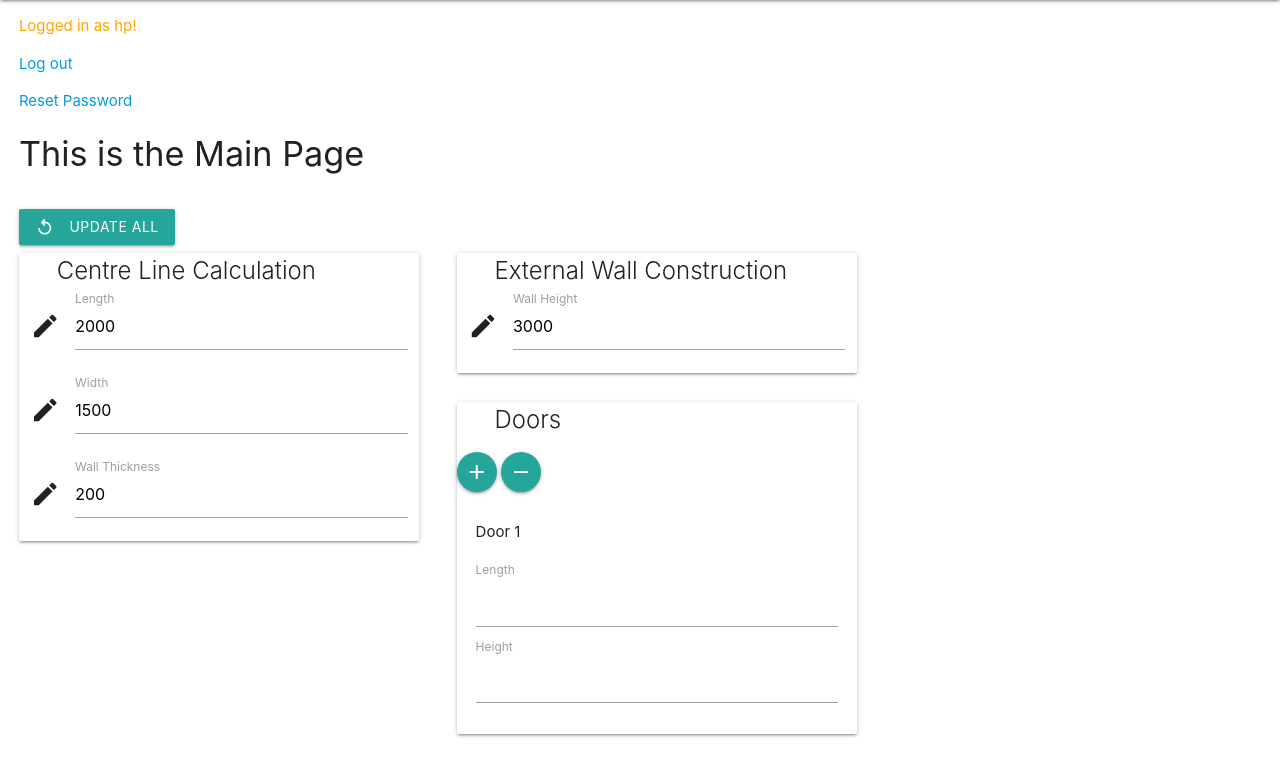
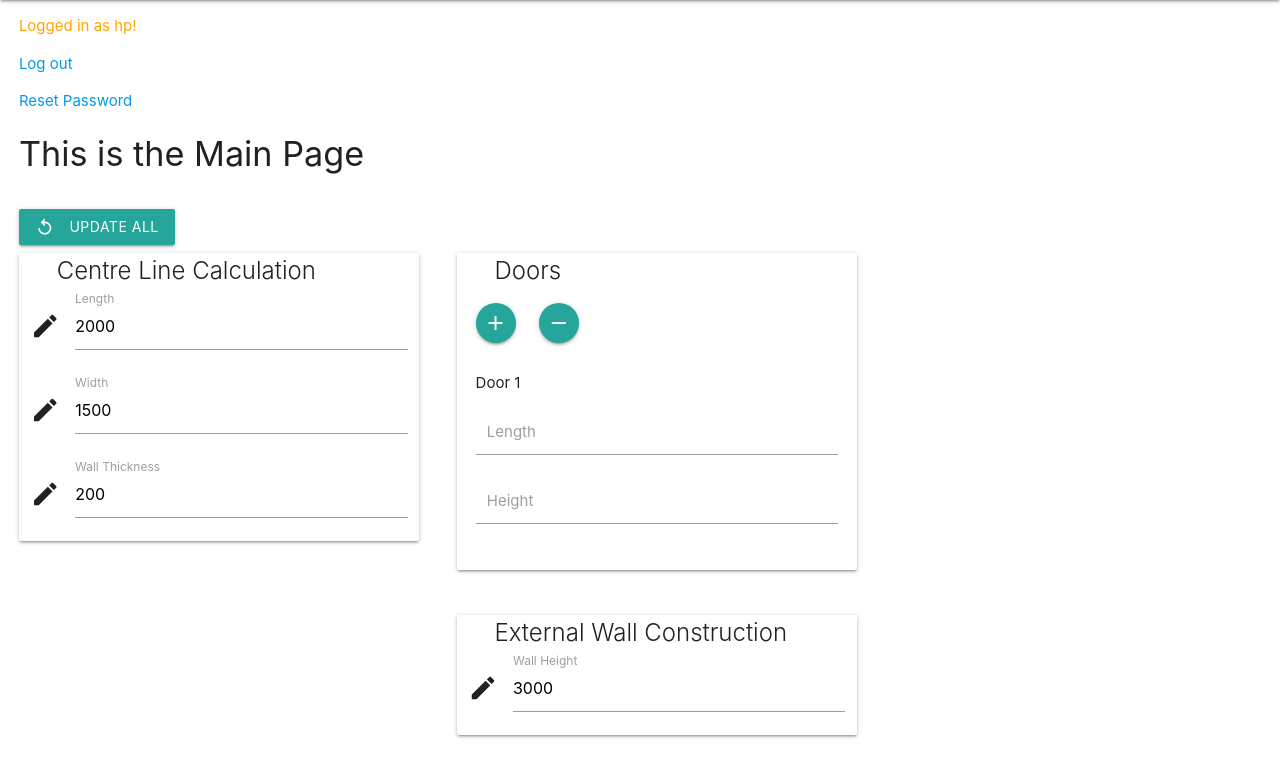
Before and after one commit to AdongoJr/Django-QS, a Django app: page /main/ in a window 1280 px wide. Shown: the part 64-835 px from the top of the page. After the commit the page ends 802 px from the top, so only its background shows below. Run offline with Django 3.2, Linux system fonts and the light colour scheme; a user stored in the database is signed in.

Commit message:
mods in door input fields

```diff
--- a/static/js/main.js
+++ b/static/js/main.js
@@ -8,10 +8,14 @@ function addDoorInput(divName) {
         let newdiv = document.createElement('div');
         newdiv.className = 'one';
         newdiv.innerHTML = '<p>Door ' + (dCounter + 1) + '</p>' +
+            '<div class="input-field col s12">' +
             '<label for="length' + (dCounter + 1) + '">Length</label> ' +
             '<input type="number" name="length' + (dCounter + 1) + '" id="length' + (dCounter + 1) + '">' + '<br>' +
+            '</div>' +
+            '<div class="input-field col s12">' +
             '<label for="height' + (dCounter + 1) + '">Height</label> ' +
-            '<input type="number" name="height' + (dCounter + 1) + '" id="height' + (dCounter + 1) + '">' ;
+            '<input type="number" name="height' + (dCounter + 1) + '" id="height' + (dCounter + 1) + '">' +
+            '</div>';
         document.getElementById(divName).appendChild(newdiv);
         dCounter ++;
     }
@@ -24,7 +28,7 @@ $(document).ready(function(){
         let width = $('#width').val();
         let wallThickness = $('#wallThickness').val();
         let cL = (2*length) + (2*width) - (4*2*0.5*wallThickness);
-        $('#centreLine').text(cL);
+        $('#centreLine').text(`Centre Line: ${cL}`);
 
         let wallH = $('#wallH').val();
         grossArea = cL*wallH;
@@ -49,8 +53,7 @@ $(document).ready(function(){
         let totalDoorArea = sum
         let wallConstrArea = Math.round(((grossArea - totalDoorArea)*1e-6)*100)/100;
 
-        $('#wallConstr').text(wallConstrArea);
-        $('#doorArea').text(totalDoorArea*1e-6).css('color', 'blue');
+        $('#wallConstr').text(`Area: ${wallConstrArea}`);
     });
 
 
--- a/templates/main.html
+++ b/templates/main.html
@@ -30,11 +30,32 @@
 
             <h4 class="one" id="centreLine"></h4>
             </form>
-
         </div>
 
         <!--Wall Construction-->
         <div class="one" style="width: 400px; float: left;">
+
+            <!--Doors-->
+            <form class="card" id="doorForm">
+
+                <span class="card-title">Doors</span> <br>
+                <p id="addAnother" class="btn-floating waves-effect waves-light one" onclick="addDoorInput('dynamicInput_1');" > <i class="material-icons">add</i> </p>
+                <p id="dRemove" class="btn-floating waves-effect waves-light"> <i class="material-icons">remove</i> </p> <br>
+                <div id="dynamicInput_1">
+                    <div class="one">
+                        <p>Door 1</p>
+                        <div class="input-field col s12">
+                            <label for="length1">Length</label>
+                            <input type="number" name="length1" id="length1" value=""> <br>
+                        </div>
+                        <div class="input-field col s12">
+                            <label for="height1">Height</label>
+                            <input type="number" name="height1" id="height1" value="">
+                        </div>
+                    </div>
+                </div> <br>
+            </form> <br>
+
             <form class="card">
                 <div class="row">
                     <span class="card-title">External Wall Construction</span>
@@ -46,25 +67,8 @@
                 </div>
 
                 <h4 class="one"id="wallConstr"></h4>
-                <h3 class="one" id="doorArea"></h3>
             </form>
 
-            <!--Doors-->
-            <form class="card" id="doorForm">
-
-                <span class="card-title">Doors</span> <br>
-                <p id="addAnother" class="btn-floating waves-effect waves-light" onclick="addDoorInput('dynamicInput_1');" > <i class="material-icons">add</i> </p>
-                <p id="dRemove" class="btn-floating waves-effect waves-light"> <i class="material-icons">remove</i> </p> <br>
-                <div id="dynamicInput_1">
-                    <div class="one">
-                        <p>Door 1</p>
-                        <label for="length1">Length</label>
-                        <input type="number" name="length1" id="length1" value=""> <br>
-                        <label for="height1">Height</label>
-                        <input type="number" name="height1" id="height1" value="">
-                    </div>
-                </div> <br>
-            </form> <br>
         </div>
 
 {% endblock content %}
```
Lines whose indentation alone changed are shown as unchanged.
